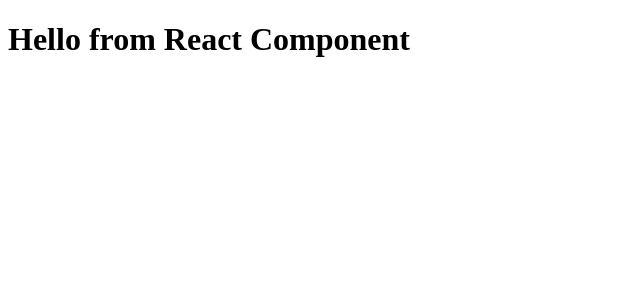
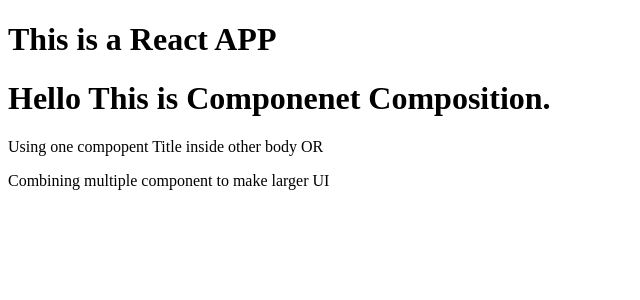
Before and after one commit to anjalirana99/React, a React (Vite) app: page / in a window 1280 px wide. Shown: the top 300 px of the page, without its empty margins (0-640 px from the left). Built offline with nearby package versions, Linux system fonts and the light colour scheme.

Commit message:
Component Composition

```diff
--- a/App.js
+++ b/App.js
@@ -25,4 +25,15 @@ const root = ReactDOM.createRoot(document.getElementById("root"));
 //  thats how bable understand it is a functional component and transform it to React component which than
 // .render of React converts to real html and render it on dom
 
-root.render(<HeadingComponent />);
+// COMPONENT COMPOSITION-
+const Title = () => <h1 className="title"> This is a React APP</h1>;
+const BodyComponent = () => (
+  <div id="parent">
+    <Title />
+    <h1>Hello This is Componenet Composition.</h1>
+    <p>Using one compopent Title inside other body OR </p>
+    <p>Combining multiple component to make larger UI</p>
+  </div>
+);
+
+root.render(<BodyComponent />);
```
